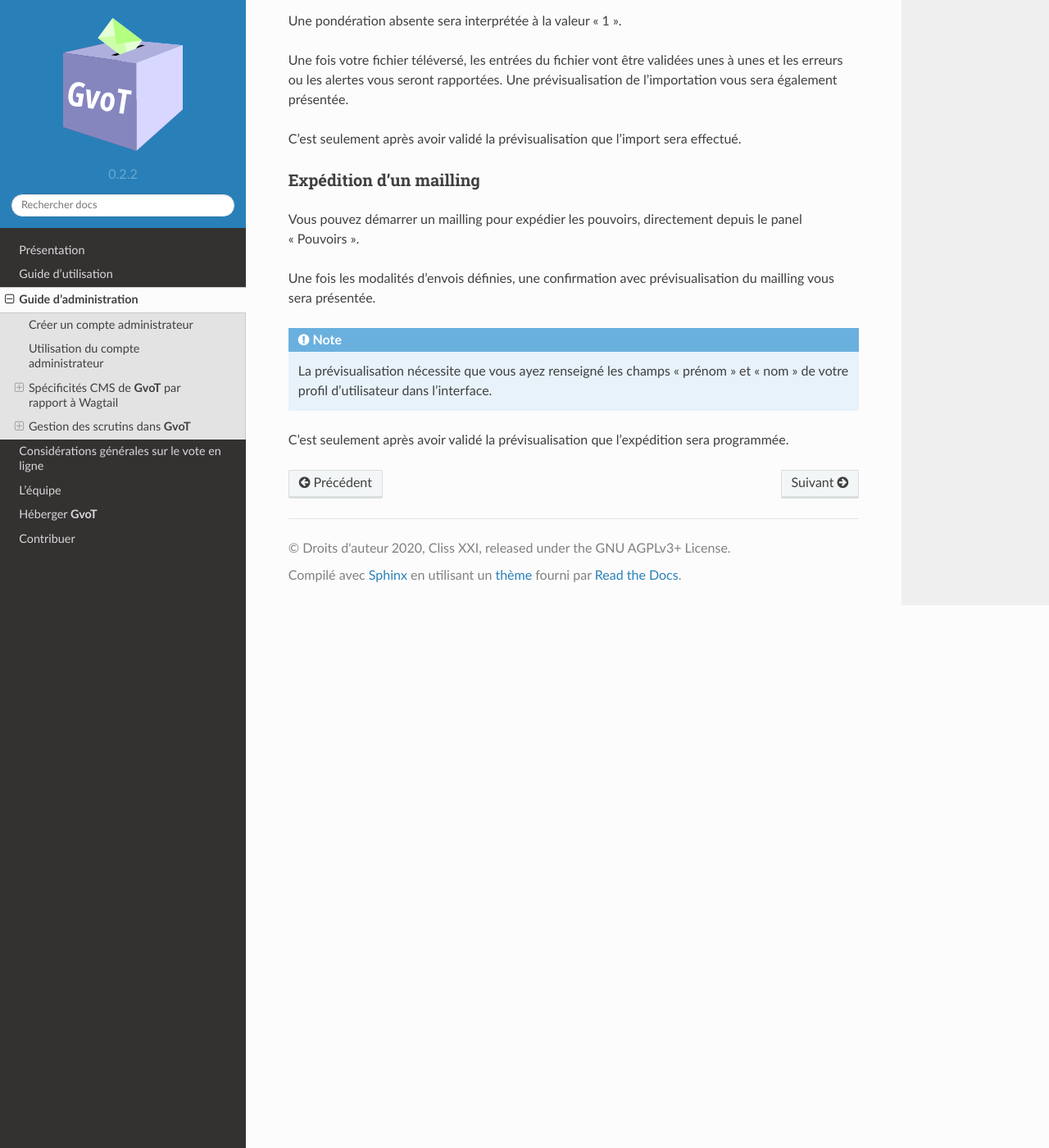
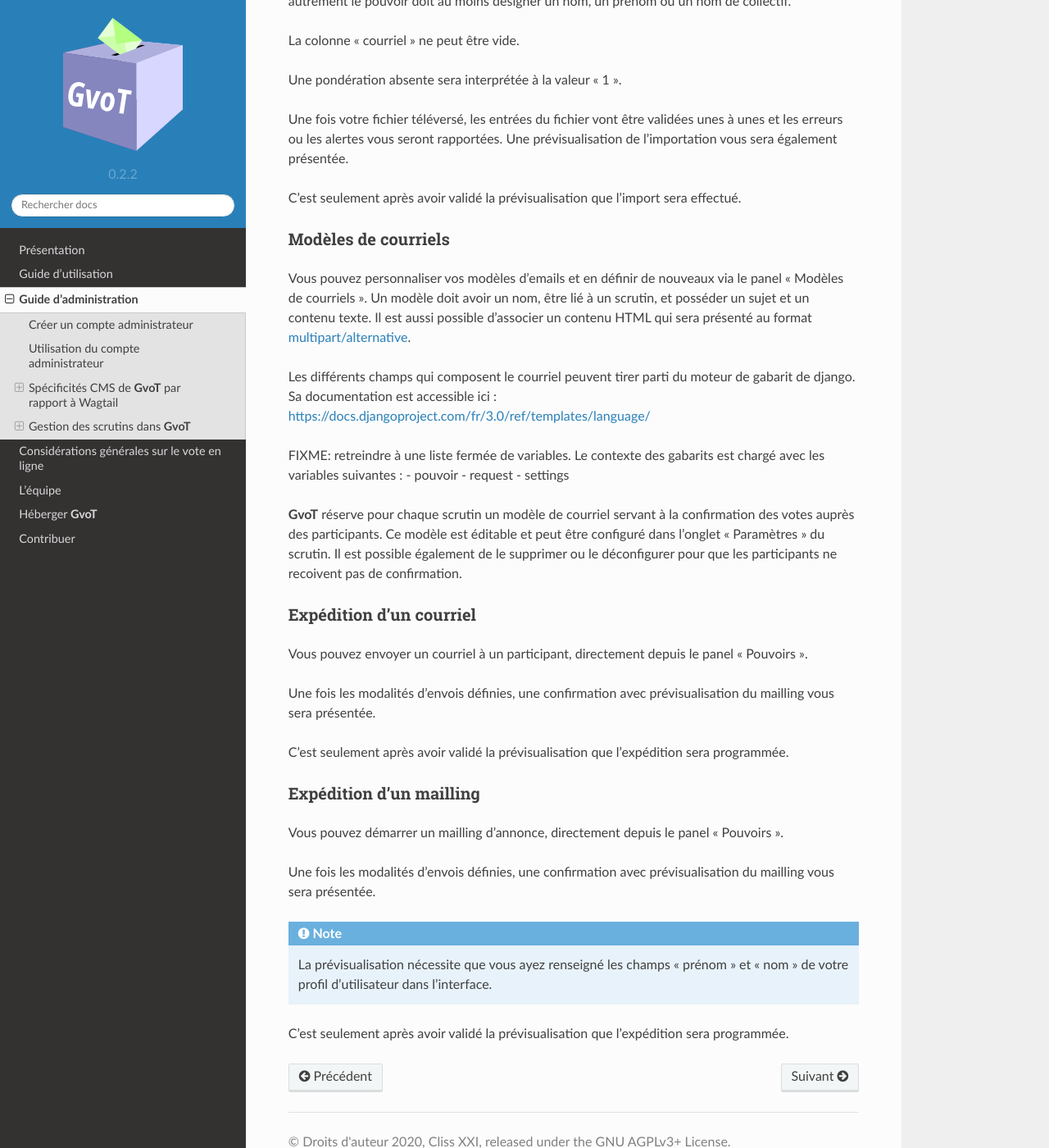
Before and after one commit to ricard-io/gvot-clone, a Sphinx documentation site: the page built from docs/source/administration/index.rst, in a window 1280 px wide and 1400 px high, scrolled down 2516 px. Shown: the whole window at 82% size. Built offline with Sphinx 7.4.7 and the Read the Docs theme 2.0.0, drawn with Linux system fonts in a browser that asks for light colours; some of the changed text lies outside the part shown.

Commit message:
doc(templates): ajoute une section sur les templates

```diff
--- a/docs/source/administration/index.rst
+++ b/docs/source/administration/index.rst
@@ -93,6 +93,9 @@ Le questionnaire du scrutin est paramétrable dans l'onglet « Questionnaire
 Des détails techniques restent paramétrables dans les onglets « Promotion » et
 « Paramètres ».
 
+Une fois le scrutin créé, des modèles de courriels sont créés et assignés
+au scrutin. Il est possible de les gérer dans le panel « Modèles de courriels ».
+
 Ajout des pouvoirs
 ^^^^^^^^^^^^^^^^^^
 
@@ -132,11 +135,48 @@ prévisualisation de l'importation vous sera également présentée.
 C'est seulement après avoir validé la prévisualisation que l'import sera
 effectué.
 
+Modèles de courriels
+^^^^^^^^^^^^^^^^^^^^
+
+Vous pouvez personnaliser vos modèles d'emails et en définir de nouveaux via
+le panel « Modèles de courriels ». Un modèle doit avoir un nom, être lié à un
+scrutin, et posséder un sujet et un contenu texte. Il est aussi possible
+d'associer un contenu HTML qui sera présenté au format `multipart/alternative
+<https://fr.wikipedia.org/wiki/Multipurpose_Internet_Mail_Extensions#alternative>`_.
+
+Les différents champs qui composent le courriel peuvent tirer parti du moteur
+de gabarit de django. Sa documentation est accessible ici :
+`<https://docs.djangoproject.com/fr/3.0/ref/templates/language/>`_
+
+FIXME: retreindre à une liste fermée de variables.
+Le contexte des gabarits est chargé avec les variables suivantes :
+- pouvoir
+- request
+- settings
+
+**GvoT** réserve pour chaque scrutin un modèle de courriel servant à la
+confirmation des votes auprès des participants. Ce modèle est éditable et peut
+être configuré dans l'onglet « Paramètres » du scrutin. Il est possible
+également de le supprimer ou le déconfigurer pour que les participants ne
+recoivent pas de confirmation.
+
+Expédition d'un courriel
+^^^^^^^^^^^^^^^^^^^^^^^^
+
+Vous pouvez envoyer un courriel à un participant, directement depuis le panel
+« Pouvoirs ».
+
+Une fois les modalités d'envois définies, une confirmation avec
+prévisualisation du mailling vous sera présentée.
+
+C'est seulement après avoir validé la prévisualisation que l'expédition sera
+programmée.
+
 Expédition d'un mailling
 ^^^^^^^^^^^^^^^^^^^^^^^^
 
-Vous pouvez démarrer un mailling pour expédier les pouvoirs, directement depuis
-le panel « Pouvoirs ».
+Vous pouvez démarrer un mailling d'annonce, directement depuis le panel
+« Pouvoirs ».
 
 Une fois les modalités d'envois définies, une confirmation avec
 prévisualisation du mailling vous sera présentée.
```
